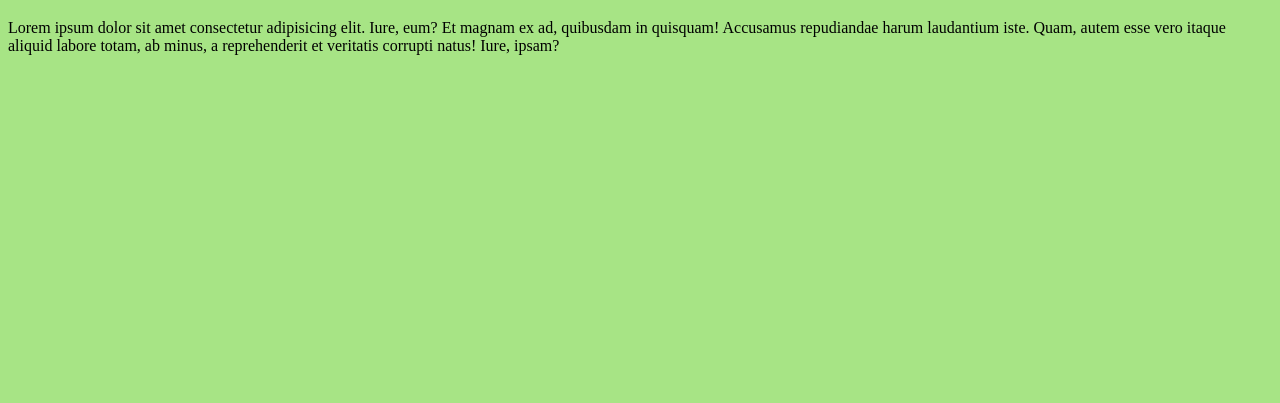
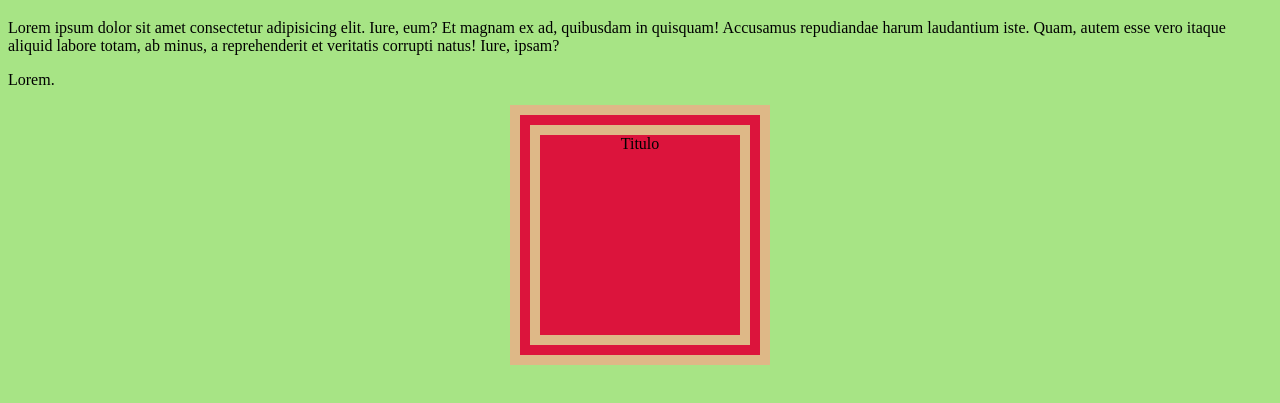
Before and after one commit to LorenaAless/PrimerRepositorio, a plain HTML site: page index.html in a window 1280 px wide. Shown: the part 61-464 px from the top of the page. Drawn offline with Linux system fonts and the light colour scheme.

Commit message:
Segundo commit realizado en una rama

```diff
--- a/css/estilos.css
+++ b/css/estilos.css
@@ -6,3 +6,12 @@ h1{
     text-align: center;
     color: rgb(52, 165, 165);
 }
+
+div{
+    margin: auto;
+    border: burlywood 30px double;
+    text-align: center;
+    width: 200px;
+    height: 200px;
+    background-color: crimson;
+}
--- a/index.html
+++ b/index.html
@@ -9,8 +9,7 @@
 <body>
     <h1>Aprender git y gitHub</h1>
     <p>Lorem ipsum dolor sit amet consectetur adipisicing elit. Iure, eum? Et magnam ex ad, quibusdam in quisquam! Accusamus repudiandae harum laudantium iste. Quam, autem esse vero itaque aliquid labore totam, ab minus, a reprehenderit et veritatis corrupti natus! Iure, ipsam?</p>
-
-
-
+    <p>Lorem.</p>
+    <div>Titulo</div>
 </body>
 </html>
```
